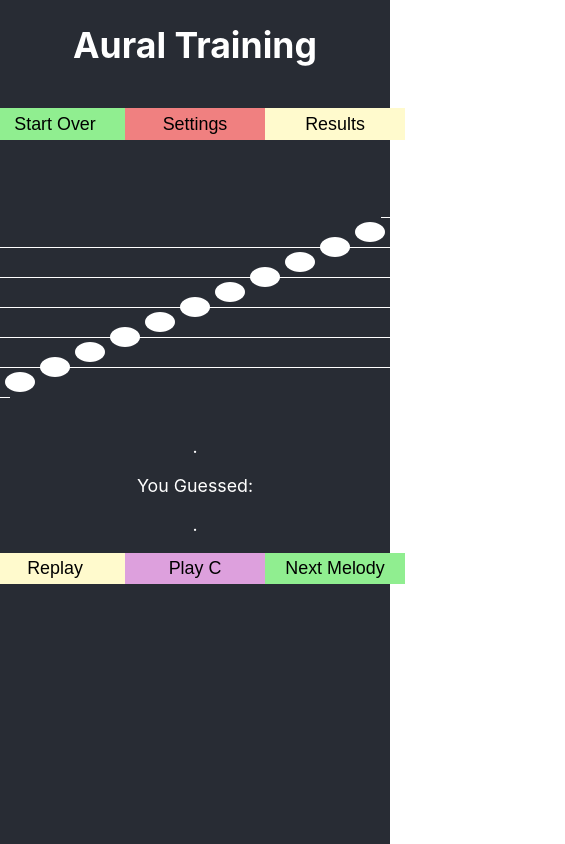
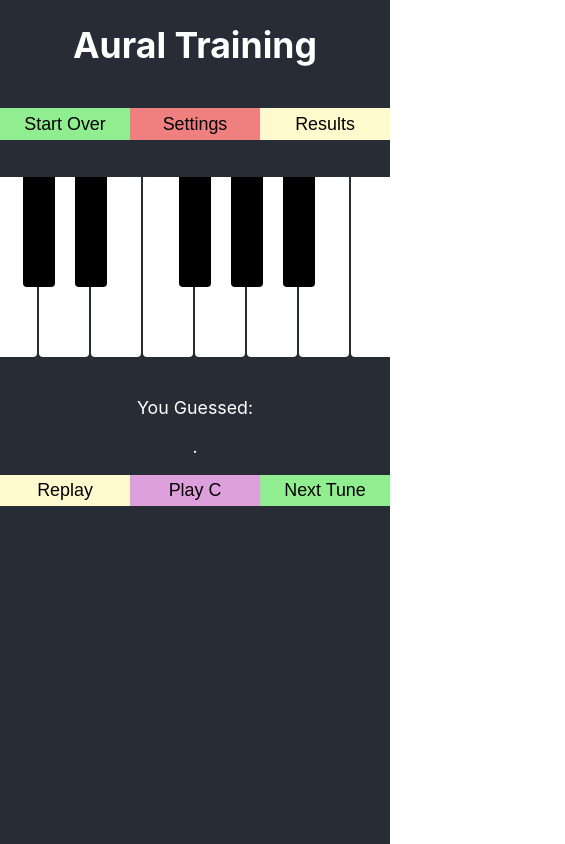
Before and after one commit to OU-HCI-18/aural-skills, a React (Create React App) app: page /aural-skills/train in a window 390 px wide. Shown: the whole page, 565 px wide, since content can reach past the window. Built offline with nearby package versions, Linux system fonts and the light colour scheme.

Commit message:
changed default settings for readability on phone

```diff
--- a/src/App.css
+++ b/src/App.css
@@ -20,7 +20,7 @@
 .App-button {
   height: 8vmin;
   width: 8vw;
-  min-width: 140px;
+  min-width: 130px;
   justify-content: center;
   font-size: calc(14px + 1vmin);
   border: black;
@@ -30,7 +30,7 @@
 .App-buttonXL {
   height: 8vmin;
   width: 10vw;
-  min-width: 140px;
+  min-width: 130px;
   justify-content: center;
   font-size: calc(14px + 1vmin);
   border: black;
--- a/src/App.js
+++ b/src/App.js
@@ -21,14 +21,14 @@ class App extends React.Component {
 
     this.state = {
       // all settings for the app are stored here
-      ui : "staff",   // ui to use
+      ui : "piano",   // ui to use
 
       replay : true,  // allow the user to replay notes
 
-      max_leap : 7,   // maximum interval of toneGen
+      max_leap : 5,   // maximum interval of toneGen
       mode : "major", // mode of toneGen
       num_notes: 5,   // number of notes to play at a time
-      range: 2,       // range of toneGen
+      range: 1,       // range of toneGen
       gap : 1,        // seconds gap between notest
       duration: '4n', // note duration
       // synth to use
@@ -277,7 +277,7 @@ function TrainView (props) {
                   // console.log(note_arr);
                   trainData.addNoteArr(note_arr);
                 }}>
-              Next Melody
+              Next Tune
             </button>
           </div>
       </div>
```
